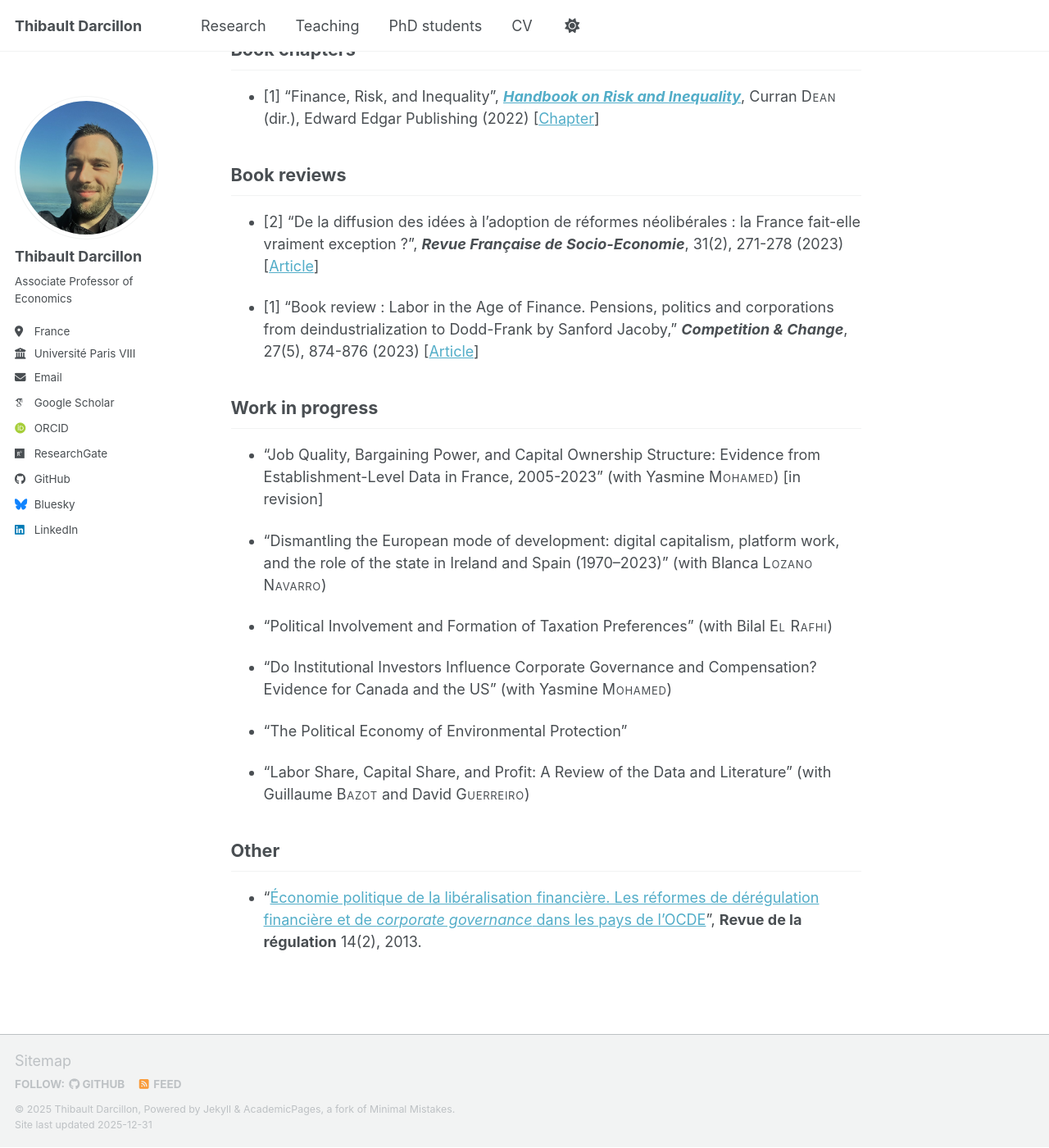
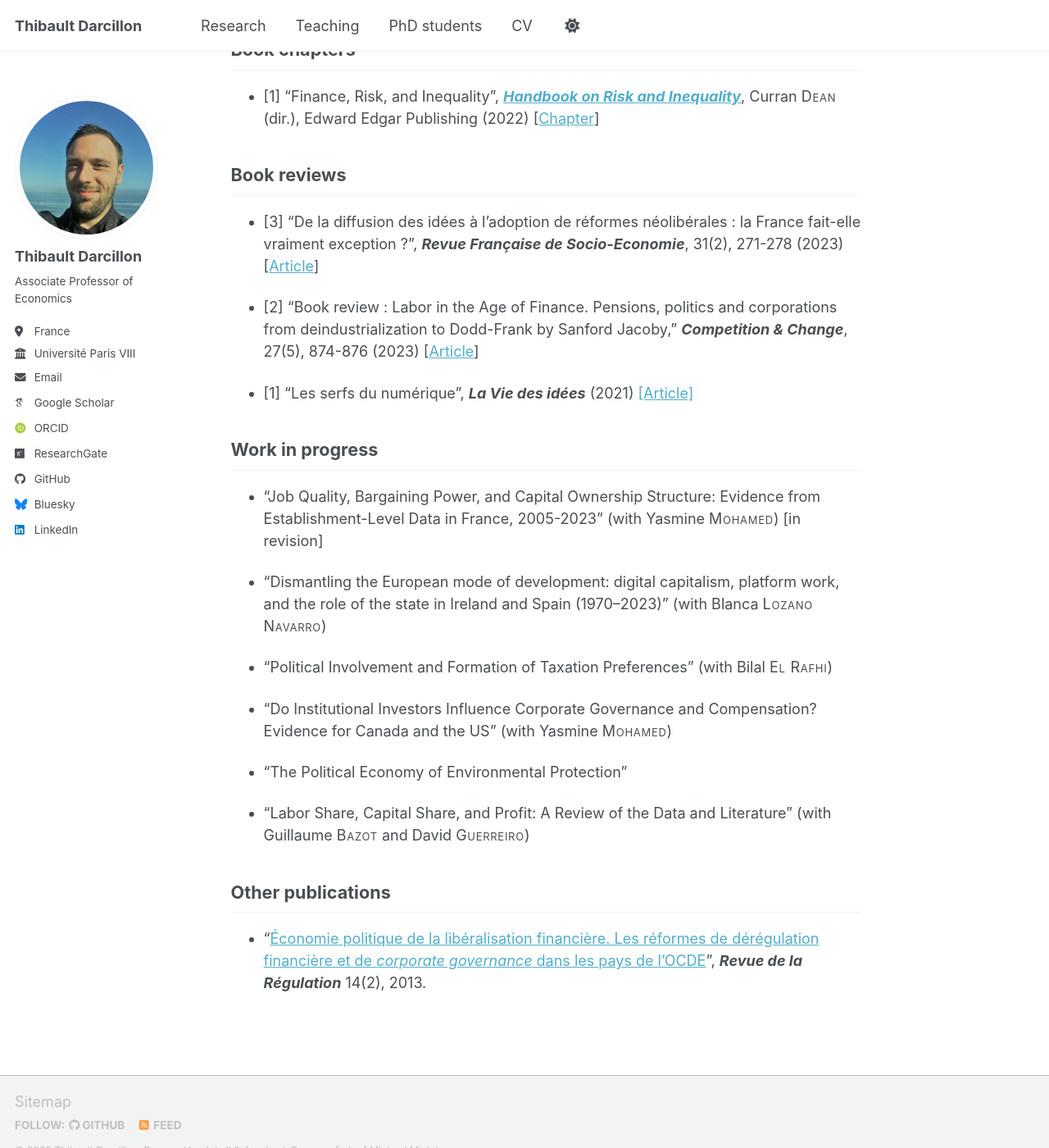
Before and after one commit to thibaultdarcillon/thibaultdarcillon.github.io, a Jekyll site: the page built from _pages/research.md, in a window 1280 px wide and 1400 px high, scrolled down 1683 px. Shown: the whole window at 82% size. Built offline with Jekyll 4.4.1, drawn with Linux system fonts in a browser that asks for light colours; some web fonts are replaced; a script bundle is joined from its source files by our own code; library files that are not in the unit come from our copies.

Commit message:
Update Researhc page

```diff
--- a/_pages/research.md
+++ b/_pages/research.md
@@ -43,9 +43,11 @@ author_profile: true
 
 ## Book reviews
 
-- [2] "De la diffusion des idées à l'adoption de réformes néolibérales : la France fait-elle vraiment exception ?", ***Revue Française de Socio-Economie***, 31(2), 271-278 (2023) [[Article](https://shs.cairn.info/revue-francaise-de-socio-economie-2023-2-page-271?lang=fr)]
+- [3] "De la diffusion des idées à l'adoption de réformes néolibérales : la France fait-elle vraiment exception ?", ***Revue Française de Socio-Economie***, 31(2), 271-278 (2023) [[Article](https://shs.cairn.info/revue-francaise-de-socio-economie-2023-2-page-271?lang=fr)]
 
-- [1] "Book review : Labor in the Age of Finance. Pensions, politics and corporations from deindustrialization to Dodd-Frank by Sanford Jacoby," ***Competition & Change***, 27(5), 874-876 (2023) [[Article](https://journals.sagepub.com/doi/10.1177/10245294221146218)]
+- [2] "Book review : Labor in the Age of Finance. Pensions, politics and corporations from deindustrialization to Dodd-Frank by Sanford Jacoby," ***Competition & Change***, 27(5), 874-876 (2023) [[Article](https://journals.sagepub.com/doi/10.1177/10245294221146218)]
+
+- [1] "Les serfs du numérique", ***La Vie des idées*** (2021) [[Article]](https://laviedesidees.fr/Durand-Techno-feodalisme)
 
 ## Work in progress
 
@@ -63,6 +65,6 @@ author_profile: true
 
 
 
-## Other
+## Other publications
 
-- "[Économie politique de la libéralisation financière. Les réformes de dérégulation financière et de *corporate governance* dans les pays de l’OCDE](https://doi.org/10.4000/regulation.10366)", **Revue de la régulation** 14(2), 2013.
+- "[Économie politique de la libéralisation financière. Les réformes de dérégulation financière et de *corporate governance* dans les pays de l’OCDE](https://doi.org/10.4000/regulation.10366)", ***Revue de la Régulation*** 14(2), 2013.
```
